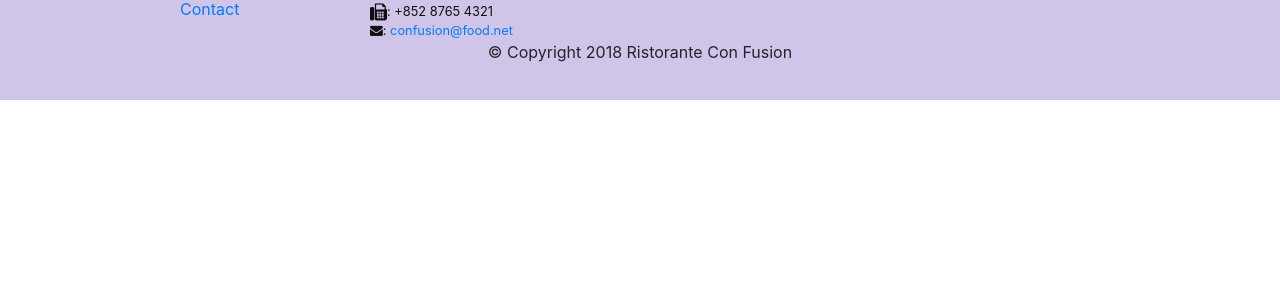
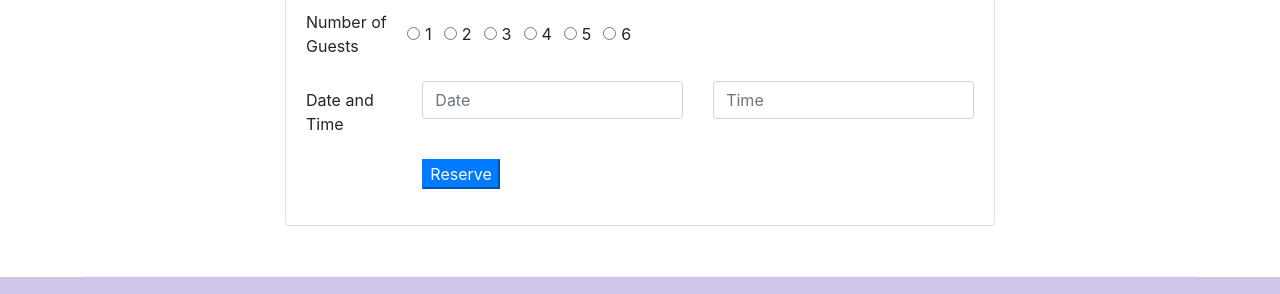
Before and after one commit to VishwaramH/Bootstrap, a website: page index.html in a window 1280 px wide. Shown: the part 1661-1955 px from the top of the page. Before the commit the page ends 1811 px from the top, so only its background shows below. Drawn offline with nearby package versions, Linux system fonts and the light colour scheme.

Commit message:
Assignment 2 bootstrap components(cards and images)

```diff
--- a/index.html
+++ b/index.html
@@ -40,8 +40,11 @@
                     <h1>Ristorante con Fusion</h1>
                     <p>We take inspiration from the World's best cuisines, and create a unique fusion experience. Our lipsmacking creations will tickle your culinary senses!</p>
                 </div>
-                <div class="col-12 col-sm align-self-center">
+                <div class="col-12 col-sm-3 align-self-center">
                     <img src="img/logo.png" alt="logo" class="img-fluid"> <!--img-fluid makes the image to be responsive in all screen sizes-->
+                </div>
+                <div class="col-12 col-sm-3 align-self-center">
+                    <a style="text-decoration: none;color: black;" href="#reserve"><button class="btn btn-sm btn-block btn-warning" type="button">Reserve Table</button></a>
                 </div>
             </div>
         </div>
@@ -74,8 +77,14 @@
                 <h3>This Month's Promotions</h3>
             </div>
             <div class="col col-sm col-md">
-                <h2>Weekend Grand Buffet</h2>
-                <p>Featuring mouthwatering combinations with a choice of five different salads, six enticing appetizers, six main entrees and five choicest desserts. Free flowing bubbly and soft drinks. All for just $19.99 per person </p>
+                <div class="media">
+                    <div class="media-body">
+                        <h2 class="mt-0">Weekend Grand Buffet <span class="badge badge-danger">NEW</span></h2>
+                        <p>Featuring mouthwatering combinations with a choice of five different salads, six enticing appetizers, six main entrees and five choicest desserts. Free flowing bubbly and soft drinks. All for just $19.99 per person </p>
+                    </div>
+                    <img class="d-flex ml-3 img-thumbnail align-self-center"
+                            src="img/buffet.png" alt="Buffet">
+                </div>
             </div>
         </div>
 
@@ -95,6 +104,68 @@
                             whos-who in the culinary world, he specializes in
                             creating mouthwatering Indo-Italian fusion experiences.
                         </p>
+                    </div>
+                </div>
+            </div>
+        </div>
+        <div class="row row-content justify-content-center" id="reserve">
+            <div class="col-12 col-sm-8">
+                <div class="card">
+                    <h3 class="card-header bg-warning text-white">
+                        Reserve a Table
+                    </h3>
+                    <div class="card-body">
+                        <form>
+                            <div class="form-group row">
+                                <label class="col-md-2 col-form-label" for="guests">
+                                    Number of Guests
+                                </label>
+                                <div class="form-check form-check-inline">
+                                    <input class="form-check-input" type="radio" name="inlineRadioOptions" id="inlineRadio1" value="option1">
+                                    <label class="form-check-label" for="inlineRadio1">1</label>
+                                </div>
+                                <div class="form-check form-check-inline">
+                                    <input class="form-check-input" type="radio" name="inlineRadioOptions" id="inlineRadio2" value="option2">
+                                    <label class="form-check-label" for="inlineRadio2">2</label>
+                                </div>
+                                <div class="form-check form-check-inline">
+                                    <input class="form-check-input" type="radio" name="inlineRadioOptions" id="inlineRadio3" value="option3">
+                                    <label class="form-check-label" for="inlineRadio3">3</label>
+                                </div>
+                                <div class="form-check form-check-inline">
+                                    <input class="form-check-input" type="radio" name="inlineRadioOptions" id="inlineRadio4" value="option4">
+                                    <label class="form-check-label" for="inlineRadio4">4</label>
+                                </div>
+                                <div class="form-check form-check-inline">
+                                    <input class="form-check-input" type="radio" name="inlineRadioOptions" id="inlineRadio5" value="option5">
+                                    <label class="form-check-label" for="inlineRadio5">5</label>
+                                </div>
+                                <div class="form-check form-check-inline">
+                                    <input class="form-check-input" type="radio" name="inlineRadioOptions" id="inlineRadio6" value="option6">
+                                    <label class="form-check-label" for="inlineRadio6">6</label>
+                                </div>
+                            </div>
+                            <div class="form-group row">
+                                <label class="col-md-2 col-form-label" for="datetime">
+                                    Date and Time
+                                </label>
+                                <div class="col-5 col-md-5">
+                                    <input type="text" class="form-control" id="date" name="date" placeholder="Date">
+                                </div>
+                                <div class="col-5 col-md-5">
+                                    <input type="text" class="form-control" id="time" name="time" placeholder="Time">
+                                </div>
+                            </div>
+                            <div class="form-group row">
+                                <div class="offset-md-2 col-md-10">
+                                    <button type="submit" class="btn-primary">
+                                        Reserve
+                                    </button>
+                                </div>
+                            </div>
+                            </form>
+                        </div>
+                    </div>
                     </div>
                 </div>
             </div>
```
